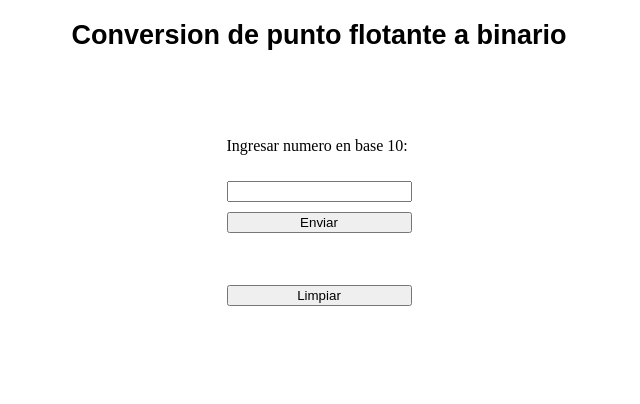
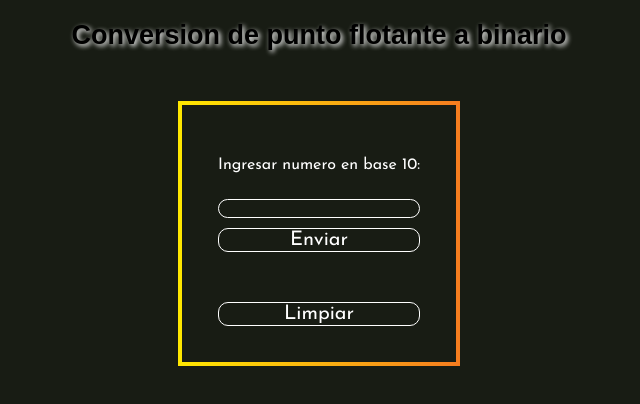
Before and after one commit to JoseAngelVirgenEslava/TareaPWEB, a plain HTML site: page index.html in a window 1280 px wide. Shown: the whole page, without its empty margins (321-961 px from the left). Drawn offline with Linux system fonts and the light colour scheme; a web font is replaced by a local one.

Commit message:
actualizacion2

```diff
--- a/estilos.css
+++ b/estilos.css
@@ -1,4 +1,5 @@
 @import url('https://fonts.googleapis.com/css2?family=Sixtyfour+Convergence&display=swap');
+@import url('https://fonts.googleapis.com/css2?family=Josefin+Sans:ital,wght@0,100..700;1,100..700&display=swap');
 
 body {
     margin: 0;
@@ -6,6 +7,7 @@ body {
     display: flex;
     flex-direction: column;
     align-items: center;
+    background-color: #181C14;
 }
 
 h1 {
@@ -14,13 +16,17 @@ h1 {
     margin-top: 20px;
     font-size: 27px;
     margin-bottom: 50px;
+    text-shadow: 2px 2px 5px white;
 }
 
 .contenedor-formulario {
     display: flex;
     justify-content: center;
     align-items: center;
-    /*width: 100%;*/
+    padding: 1rem;
+    border-image: linear-gradient(to right, #ffe700 0%, #f57d1f 100%) 1;
+    border-width: 4px;
+    border-style: solid;
 }
 
 form {
@@ -28,5 +34,46 @@ form {
     flex-direction: column;
     gap: 10px;
     padding: 20px;
-    background-color: white;
+    background-color: #181C14;
+    color: #FFF;
 }
+
+.numero {
+    background: transparent;
+    color: #FFF;
+    border: 1px solid #fff;
+    border-radius: 10px;
+    text-align: center;
+    font-family: 'Josefin Sans', sans-serif;
+    font-size: 15px;
+}
+
+.boton1 {
+    background: transparent;
+    color: #fff;
+    font-family: 'Josefin Sans', sans-serif;
+    font-size: 20px;
+    border-radius: 10px;
+    border: 1px solid #fff;
+}
+
+.boton2 {
+    background: transparent;
+    color: #fff;
+    font-family: 'Josefin Sans', sans-serif;
+    font-size: 20px;
+    border-radius: 10px;
+    border: 1px solid #fff;
+}
+
+.output {
+    background: transparent;
+    color: #fff;
+    font-family: 'Josefin Sans', sans-serif;
+    font-size: 15px;
+}
+
+.titulo2 {
+    font-family: 'Josefin Sans', sans-serif;
+    font-size: 15 px;
+}
--- a/index.html
+++ b/index.html
@@ -11,11 +11,11 @@
 
     <div class="contenedor-formulario">
         <form>
-            <p>Ingresar numero en base 10:</p>
-            <input type="number" id="numero">
-            <input type="button" value="Enviar" id="boton">
-            <p id="salida"></p>
-            <input type="button" value="Limpiar" id="limpiar">
+            <p class="titulo2">Ingresar numero en base 10:</p>
+            <input type="number" id="numero" class="numero">
+            <input type="button" value="Enviar" id="boton" class="boton1">
+            <p id="salida" class="output"></p>
+            <input type="button" value="Limpiar" id="limpiar" class="boton2">
         </form>
     </div>
     <script src="funciones.js"></script>
```
